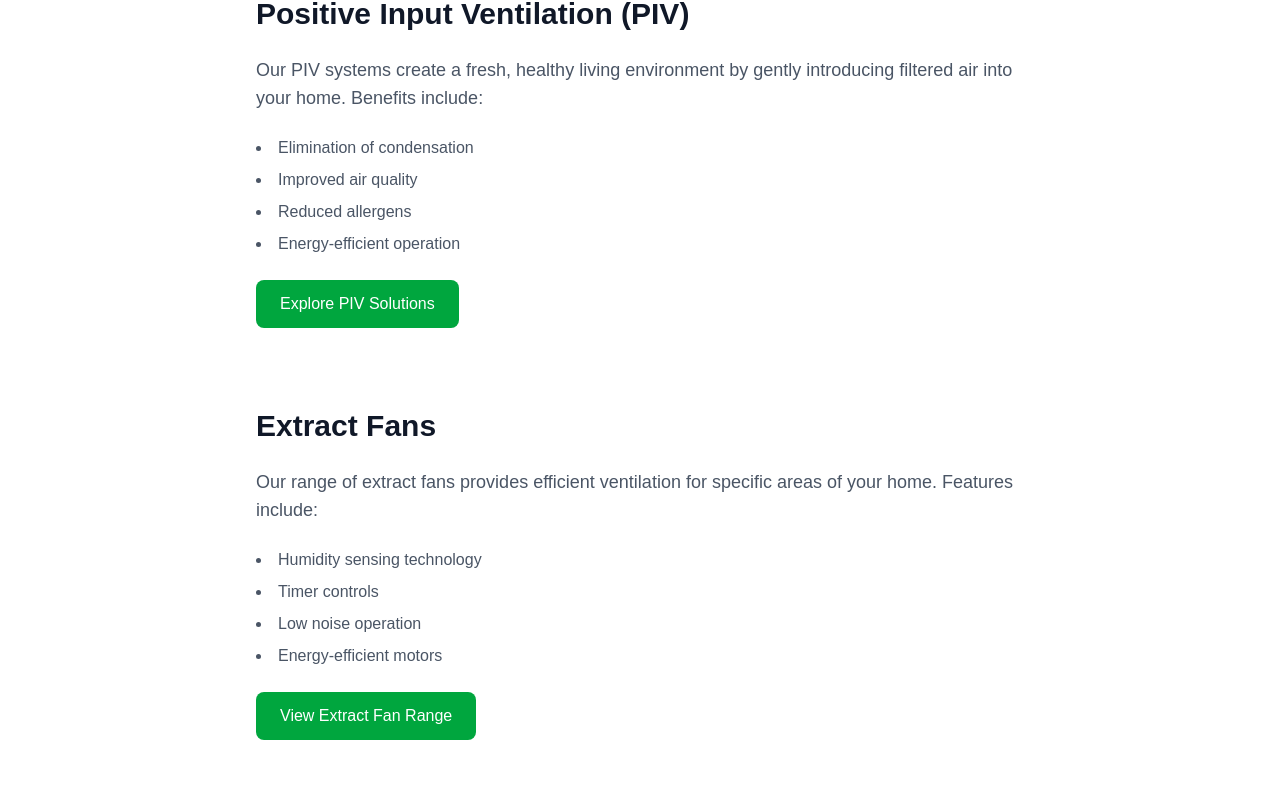
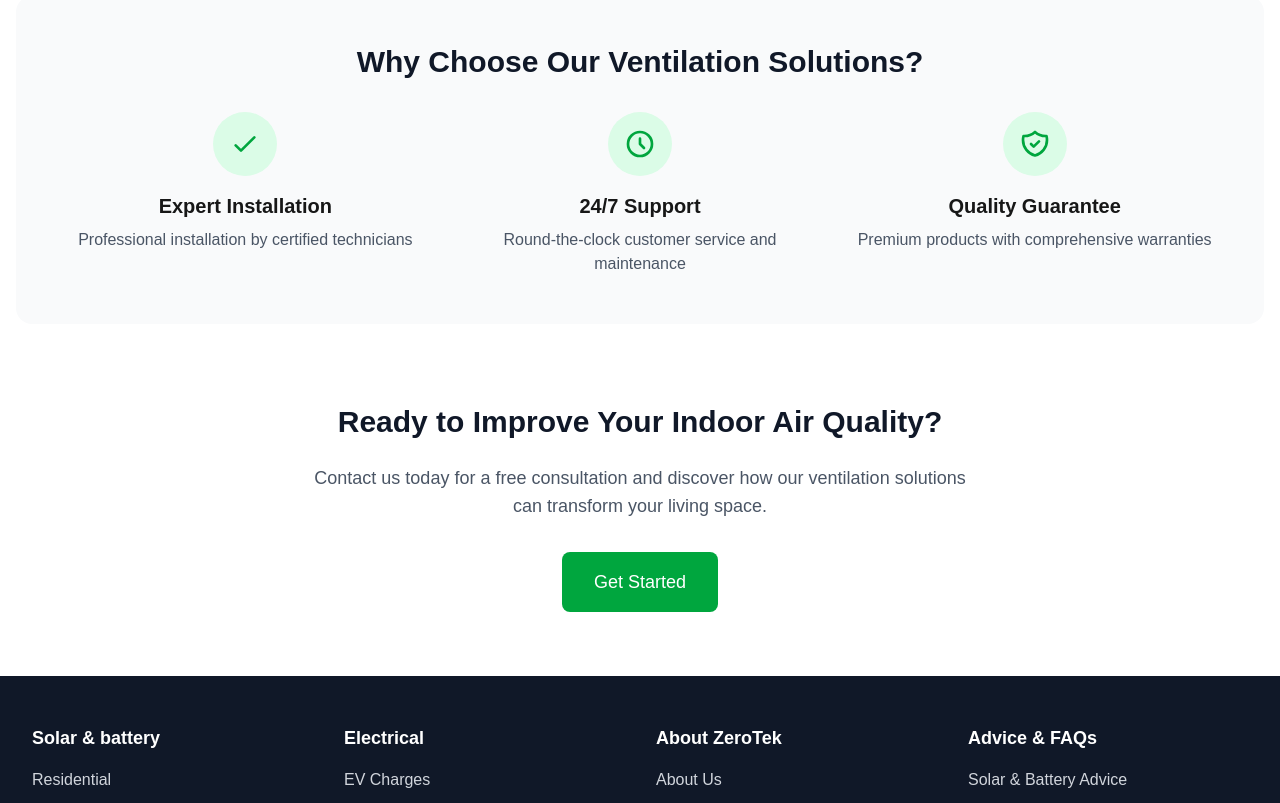
Before and after one commit to imranhamid83/zerotek, a Next.js app: page /ventilation in a window 1280 px wide. Shown: the part 1672-2475 px from the top of the page. Built offline with nearby package versions, Linux system fonts and the light colour scheme.

Commit message:
content update on the pages

```diff
--- a/src/app/page.js
+++ b/src/app/page.js
@@ -18,13 +18,13 @@ export default function Home() {
     {
       title: "Electrical Services",
       description: "Expert electrical installations and maintenance services.",
-      image: "/images/electrical/zerotek-electrical-panels.jpg",
+      image: "/images/electrical-zerotek-electrical-panels.jpg",
       href: "/services/electrical"
     },
     {
       title: "Mechanical Ventilation with Heat Recovery (MVHR)",
       description: "MVHR systems provide whole-house ventilation while recovering heat from extracted air...",
-      image: "/images/mvhr/Mechanical-Ventilation-Heat-Recovery-installation.jpeg",
+      image: "/images/mvhr-Mechanical-Ventilation-Heat-Recovery-installation.jpeg",
       href: "/ventilation/mvhr"
     }
   ];
--- a/src/app/ventilation/cmev/page.js
+++ b/src/app/ventilation/cmev/page.js
@@ -64,7 +64,7 @@ const CMEV = () => {
 
           <div className="relative h-[500px] rounded-lg overflow-hidden">
             <Image
-              src="/images/cmev/Central-Mechanical-Extract-Ventilation-pipes-project-work.jpeg"
+              src="/images/cmev-Central-Mechanical-Extract-Ventilation-pipes-project-work.jpeg"
               alt="Continuous Mechanical Extract Ventilation System"
               fill
               className="object-cover"
--- a/src/app/ventilation/dmev/page.js
+++ b/src/app/ventilation/dmev/page.js
@@ -64,7 +64,7 @@ const DMEV = () => {
 
           <div className="relative h-[500px] rounded-lg overflow-hidden">
             <Image
-              src="/images/dmev/Decentral-mechanical-extract-ventilation-fan-extractor.jpeg"
+              src="/images/dmev-Decentral-mechanical-extract-ventilation-fan-extractor.jpeg"
               alt="Decentralized Mechanical Extract Ventilation System"
               fill
               className="object-cover"
--- a/src/app/ventilation/iev/page.js
+++ b/src/app/ventilation/iev/page.js
@@ -64,7 +64,7 @@ const IEV = () => {
 
           <div className="relative h-[500px] rounded-lg overflow-hidden">
             <Image
-              src="/images/CMEV/Central-Mechanical-Extract-Ventilation-fan.jpeg"
+              src="/images/CMEV-Central-Mechanical-Extract-Ventilation-fan.jpeg"
               alt="Intermittent Extract Ventilation System"
               fill
               className="object-cover"
--- a/src/app/ventilation/mvhr/page.js
+++ b/src/app/ventilation/mvhr/page.js
@@ -64,7 +64,7 @@ const MVHR = () => {
 
           <div className="relative h-[500px] rounded-lg overflow-hidden">
             <Image
-              src="/images/mvhr/Mechanical-Ventilation-Heat-Recovery-installation.jpeg"
+              src="/images/mvhr-Mechanical-Ventilation-Heat-Recovery-installation.jpeg"
               alt="Mechanical Ventilation with Heat Recovery System"
               fill
               className="object-cover"
--- a/src/app/ventilation/page.js
+++ b/src/app/ventilation/page.js
@@ -72,43 +72,7 @@ export default function Ventilation() {
           </div>
         </section>
 
-        {/* PIV Systems Section */}
-        <section className="mb-20">
-          <div className="max-w-3xl mx-auto">
-            <h2 className="text-3xl font-bold text-gray-900 mb-6">Positive Input Ventilation (PIV)</h2>
-            <p className="text-lg text-gray-600 mb-6">
-              Our PIV systems create a fresh, healthy living environment by gently introducing filtered air into your home. Benefits include:
-            </p>
-            <ul className="list-disc list-inside text-gray-600 space-y-2 mb-6">
-              <li>Elimination of condensation</li>
-              <li>Improved air quality</li>
-              <li>Reduced allergens</li>
-              <li>Energy-efficient operation</li>
-            </ul>
-            <Link href="/ventilation/piv" className="inline-block bg-green-600 text-white px-6 py-3 rounded-lg hover:bg-green-700 transition-colors">
-              Explore PIV Solutions
-            </Link>
-          </div>
-        </section>
 
-        {/* Extract Fans Section */}
-        <section className="mb-20">
-          <div className="max-w-3xl mx-auto">
-            <h2 className="text-3xl font-bold text-gray-900 mb-6">Extract Fans</h2>
-            <p className="text-lg text-gray-600 mb-6">
-              Our range of extract fans provides efficient ventilation for specific areas of your home. Features include:
-            </p>
-            <ul className="list-disc list-inside text-gray-600 space-y-2 mb-6">
-              <li>Humidity sensing technology</li>
-              <li>Timer controls</li>
-              <li>Low noise operation</li>
-              <li>Energy-efficient motors</li>
-            </ul>
-            <Link href="/ventilation/extract-fans" className="inline-block bg-green-600 text-white px-6 py-3 rounded-lg hover:bg-green-700 transition-colors">
-              View Extract Fan Range
-            </Link>
-          </div>
-        </section>
 
         {/* Why Choose Us Section */}
         <section className="bg-gray-50 rounded-2xl p-12 mb-20">
```
